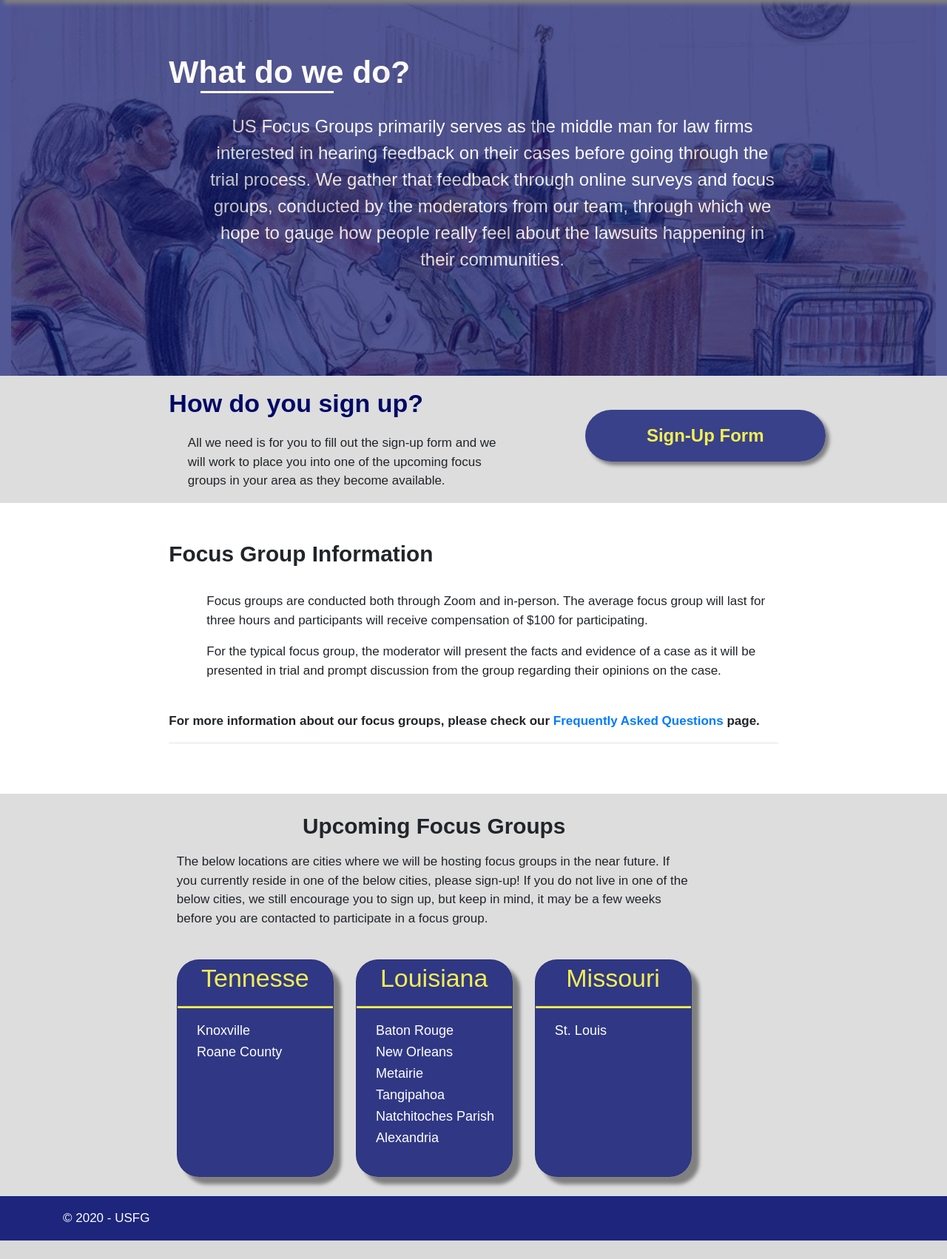
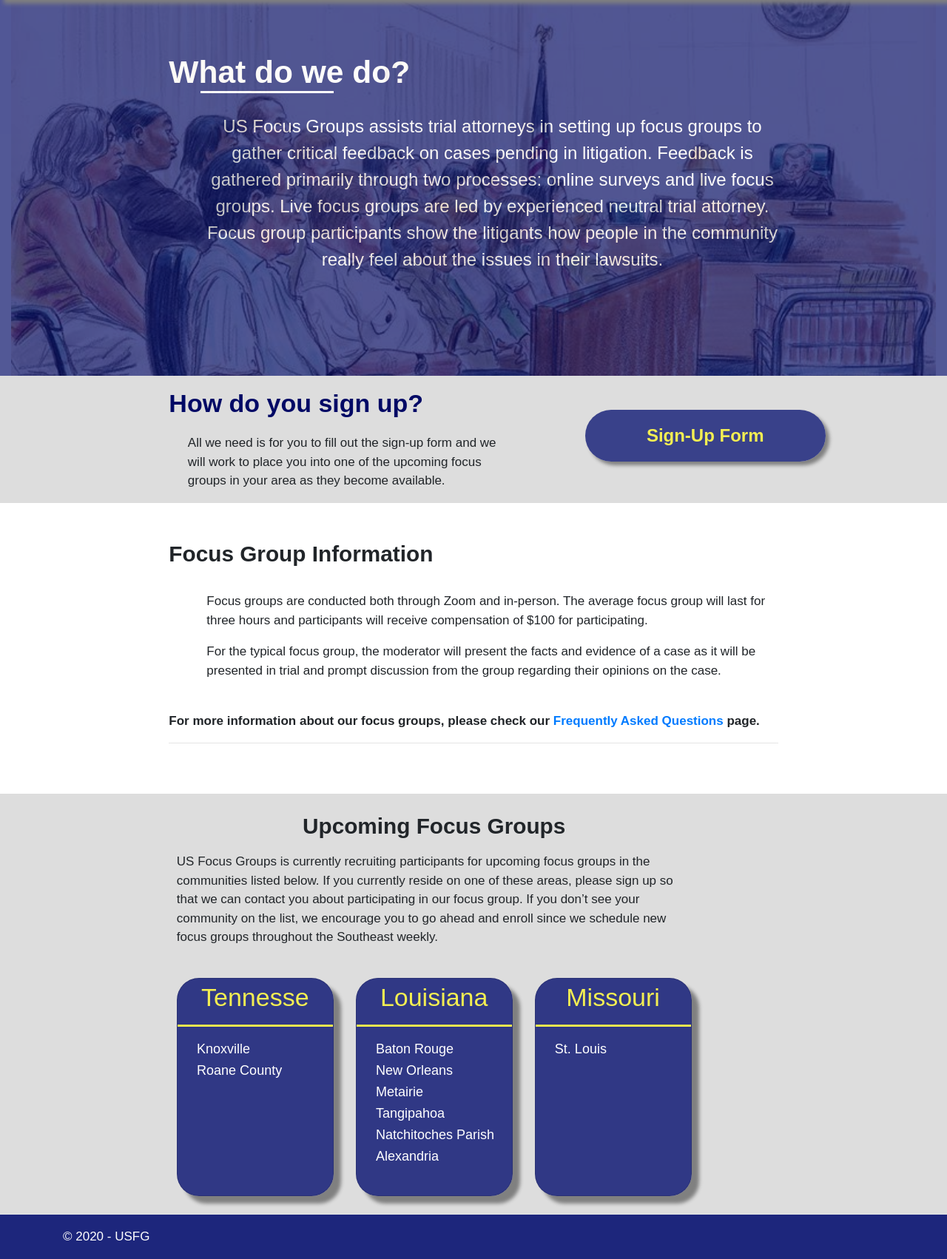
Before and after one commit to Brandt-moreThan4/LAFG---Website, a Django app: page / in a window 1280 px wide. Shown: the part 74-1776 px from the top of the page at 74% size. Before the commit the page ends 1751 px from the top, so only its background shows below. Run offline with Django 3.2, Linux system fonts and the light colour scheme; data comes from the database, SQL or seed files in the repository; some libraries are stand-ins or nearby versions.

```diff
--- a/LAFG/lafg_site/templates/lafg_site/index.html
+++ b/LAFG/lafg_site/templates/lafg_site/index.html
@@ -77,10 +77,11 @@
                             <div class="col-md-8">
                                 <br><br>
                                 <h1 class="heading" style="margin-bottom: 30px;">What do we do?</h1>
-                                <p class="text-center pl-md-5">US Focus Groups primarily serves as the middle man for law firms interested in hearing feedback
-                                    on their cases before going through the trial process. We gather that feedback through online
-                                    surveys and focus groups, conducted by the moderators from our team, through which we hope to
-                                    gauge how people really feel about the lawsuits happening in their communities.
+                                <p class="text-center pl-md-5">US Focus Groups assists trial attorneys in setting up focus
+                                     groups to gather critical feedback on cases pending in litigation. Feedback is gathered
+                                      primarily through two processes: online surveys and live focus groups. Live focus
+                                       groups are led by experienced neutral trial attorney. Focus group participants show
+                                        the litigants how people in the community really feel about the issues in their lawsuits.
                                 </p>
                                 <br><br>
                             </div>
@@ -144,10 +145,11 @@
                         <div class="col-md-2"></div>
                         <div class="col-md-10 col-lg-7 p-4">
                             <h3 class="heading text-center" style="margin-bottom: 18px;">Upcoming Focus Groups</h3>
-                            <p>The below locations are cities where we will be hosting focus groups in the near future. If you
-                                currently reside in one of the below cities, please sign-up! If you do not live in one of the below
-                                cities, we still encourage you to sign up, but keep in mind, it may be a few weeks before you are contacted
-                                to participate in a focus group.
+                            <p>US Focus Groups is currently recruiting participants for upcoming focus groups in the
+                                 communities listed below. If you currently reside on one of these areas, please
+                                  sign up so that we can contact you about participating in our focus group.
+                                   If you don’t see your community on the list, we encourage you to go ahead
+                                    and enroll since we schedule new focus groups throughout the Southeast weekly.
                             </p>
                             <br>
 
```
